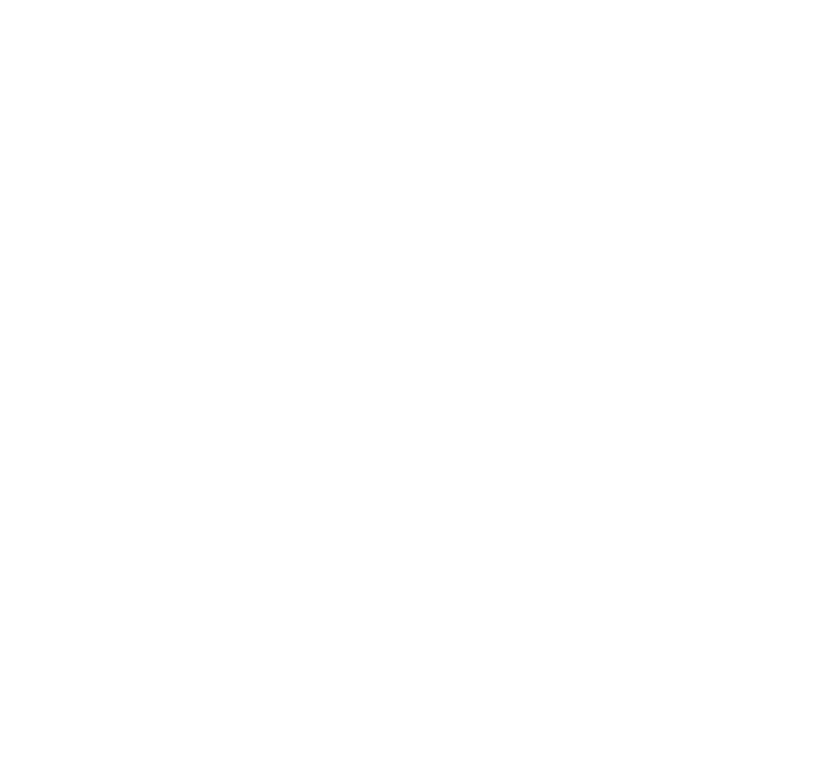
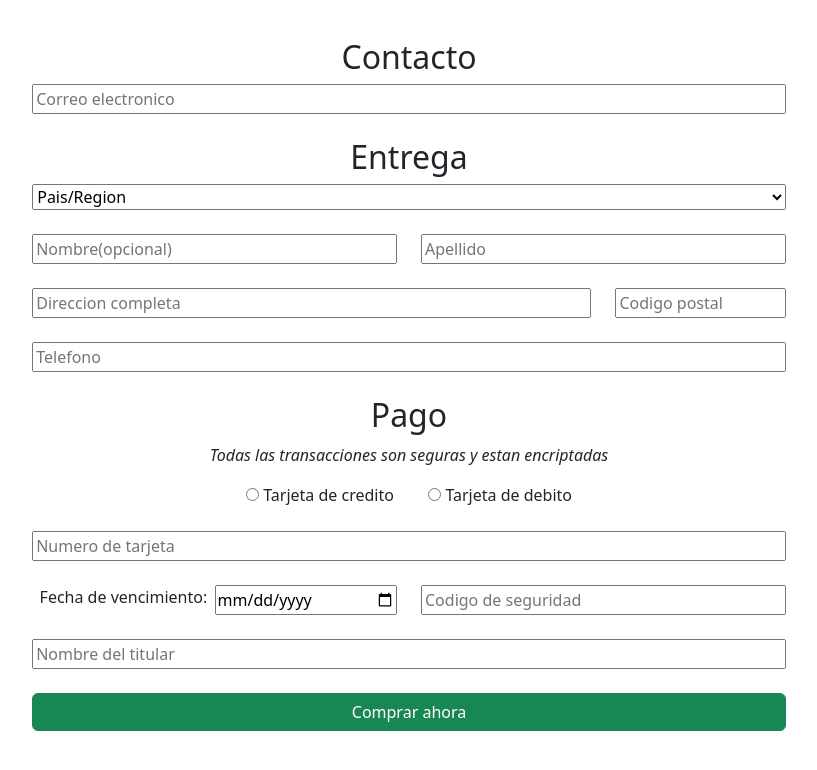
Before and after one commit to AlejandroAHF/Fragancias-T, a plain HTML site: page formulario/formulario_compra.html in a window 1280 px wide. Shown: the whole page, without its empty margins (231-1048 px from the left). Drawn offline with nearby package versions, Linux system fonts and the light colour scheme.

Commit message:
formulario

```diff
--- /dev/null
+++ b/formulario/formulario.css
@@ -0,0 +1,14 @@
+#debito{
+    margin-left: 4%;
+}
+
+#div{
+    margin-top: 3%;
+    margin-bottom: 3%;
+    width: 60%;
+}
+
+.seccion{
+    margin-left: 2%;
+    margin-right: 2%;
+}
--- a/formulario/formulario_compra.html
+++ b/formulario/formulario_compra.html
@@ -3,14 +3,97 @@
 <head>
     <meta charset="UTF-8">
     <meta name="viewport" content="width=device-width, initial-scale=1.0">
-    <title>Document</title>
+    <title>Comprar</title>
+    <link rel="stylesheet" href="formulario.css">
     <link rel="stylesheet" href="https://cdn.jsdelivr.net/npm/bootstrap@5.3.0/dist/css/bootstrap.min.css">
 </head>
 <body>
-    <div class="c">
-        <div class="">
-
-        </div>
+    <div class="container-fluid">
+        <center>
+            <div id="div">
+                <form action="POST">
+                    <div class="row">
+                        <h2>Contacto</h2>
+                        <div class="col-md-12">
+                            <input class="col-md-12" type="text" placeholder="Correo electronico">
+                        </div>
+                    </div>
+                    <br>
+                    <div class="row">
+                        <h2>Entrega</h2>
+                        <div class="col-md-12">
+                            <select class="col-md-12">
+                                <option value="">Pais/Region</option>
+                                <option value="El salvador">El salvador</option>
+                                <option value="Guatemala">Guatemala</option>
+                                <option value="Honduras">Honduras</option>
+                            </select>
+                        </div>
+                    </div>
+                    <br>
+                    <div class="row">
+                        <div class="col-md-6">
+                            <input class="col-md-12" type="text" placeholder="Nombre(opcional)">
+                        </div>
+                        <div class="col-md-6">
+                            <input class="col-md-12" type="text" placeholder="Apellido">
+                        </div>
+                    </div>
+                    <br>
+                    <div class="row">
+                        <div class="col-md-9">
+                            <input class="col-md-12" type="text" placeholder="Direccion completa">
+                        </div>
+                        <div class="col-md-3">
+                            <input class="col-md-12" type="text" placeholder="Codigo postal">
+                        </div>
+                    </div>
+                    <br>
+                    <div class="row">
+                        <div class="col-md-12">
+                            <input class="col-md-12" type="text" placeholder="Telefono">
+                        </div>
+                    </div>
+                    <br>
+                    <div class="row">
+                        <h2>Pago</h2>
+                        <p><i>Todas las transacciones son seguras y estan encriptadas</i></p>
+                        <div class="col-md-12">
+                            <input type="radio">
+                            <label for="">Tarjeta de credito</label>
+                            <input type="radio" id="debito">
+                            <label for="">Tarjeta de debito</label>
+                        </div>
+                    </div>
+                    <br>
+                    <div class="row">
+                        <div class="col-md-12">
+                            <input class="col-md-12" type="password" placeholder="Numero de tarjeta">
+                        </div>
+                    </div>
+                    <br>
+                    <div class="row">
+                        <div class="col-md-6" style="display: flex; justify-content:right">
+                            <label class="col-md-6" for="">Fecha de vencimiento: </label>
+                            <input class="col-md-6" type="date" placeholder="Fecha de vencimiento">
+                        </div>
+                        <div class="col-md-6">
+                            <input class="col-md-12" type="password" placeholder="Codigo de seguridad">
+                        </div>
+                    </div>
+                    <br>
+                    <div class="row">
+                        <div class="col-md-12">
+                            <input class="col-md-12" type="password" placeholder="Nombre del titular">
+                        </div>
+                    </div>
+                    <br>
+                    <div class="row">
+                        <div class="col-md-12"><button class="btn btn-success col-md-12">Comprar ahora</button></div>
+                    </div>
+                </form>
+            </div>
+        </center>
     </div>
 </body>
 </html>
```
